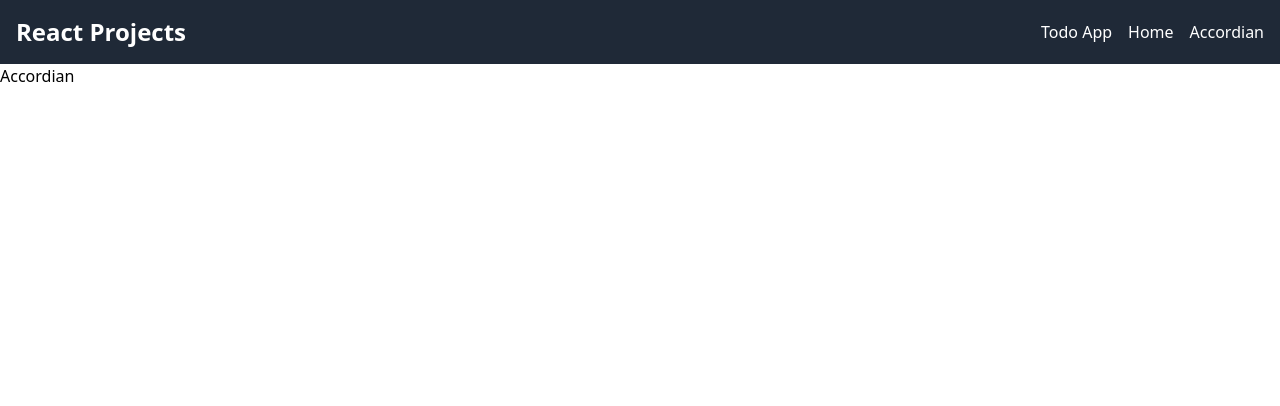
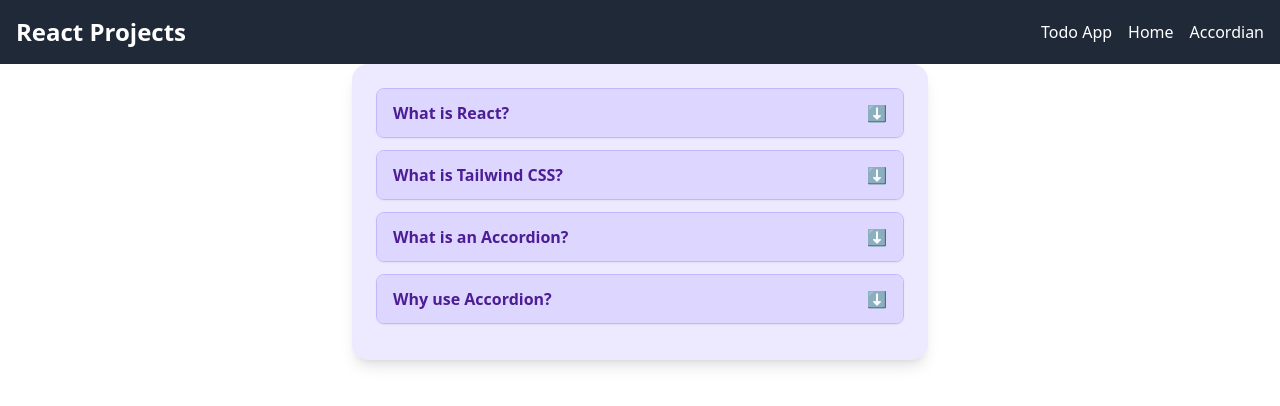
Before and after one commit to yssambare12/30-react-projects, a React (Create React App) app: page /accordian in a window 1280 px wide. Shown: the top 406 px of the page. Built offline with nearby package versions, Linux system fonts and the light colour scheme.

Commit message:
chore:created accordian

```diff
--- a/src/Projects/Accordian/Accordian.js
+++ b/src/Projects/Accordian/Accordian.js
@@ -1,5 +1,45 @@
+import { useState } from "react";
+import { accordionData } from "./accordian_data";
+
 const Accordian = () => {
-  return <div>Accordian</div>;
+  const [open, setOpen] = useState(null);
+
+  const openPanel = (index) => {
+    setOpen(index === open ? null : index); // keeps same functionality
+  };
+
+  return (
+    <div className="max-w-xl mx-auto bg-violet-100 p-6 rounded-2xl shadow-lg">
+      {accordionData.map((item, index) => {
+        return (
+          <div
+            key={item.id}
+            className="mb-3 border border-violet-300 rounded-lg overflow-hidden shadow-sm"
+          >
+            <button
+              onClick={() => openPanel(index)}
+              className="w-full flex justify-between items-center px-4 py-3 text-left font-semibold text-violet-900 bg-violet-200 hover:bg-violet-300 transition-colors"
+            >
+              {item.title}
+              <span
+                className={`transform transition-transform ${
+                  index === open ? "rotate-180" : "rotate-0"
+                }`}
+              >
+                ⬇️
+              </span>
+            </button>
+
+            {index === open && (
+              <div className="px-4 py-3 text-gray-700 bg-white">
+                {item.content}
+              </div>
+            )}
+          </div>
+        );
+      })}
+    </div>
+  );
 };
 
 export default Accordian;
--- /dev/null
+++ b/src/Projects/Accordian/accordian_data.js
@@ -0,0 +1,26 @@
+export const accordionData = [
+  {
+    id: 1,
+    title: "What is React?",
+    content:
+      "React is a JavaScript library for building user interfaces. It helps create reusable UI components.",
+  },
+  {
+    id: 2,
+    title: "What is Tailwind CSS?",
+    content:
+      "Tailwind CSS is a utility-first CSS framework that allows developers to quickly style applications using pre-defined classes.",
+  },
+  {
+    id: 3,
+    title: "What is an Accordion?",
+    content:
+      "An accordion is a vertically stacked list of items that can be expanded or collapsed to reveal or hide content.",
+  },
+  {
+    id: 4,
+    title: "Why use Accordion?",
+    content:
+      "Accordions save space and improve user experience by letting users control which content sections they want to read.",
+  },
+];
```
